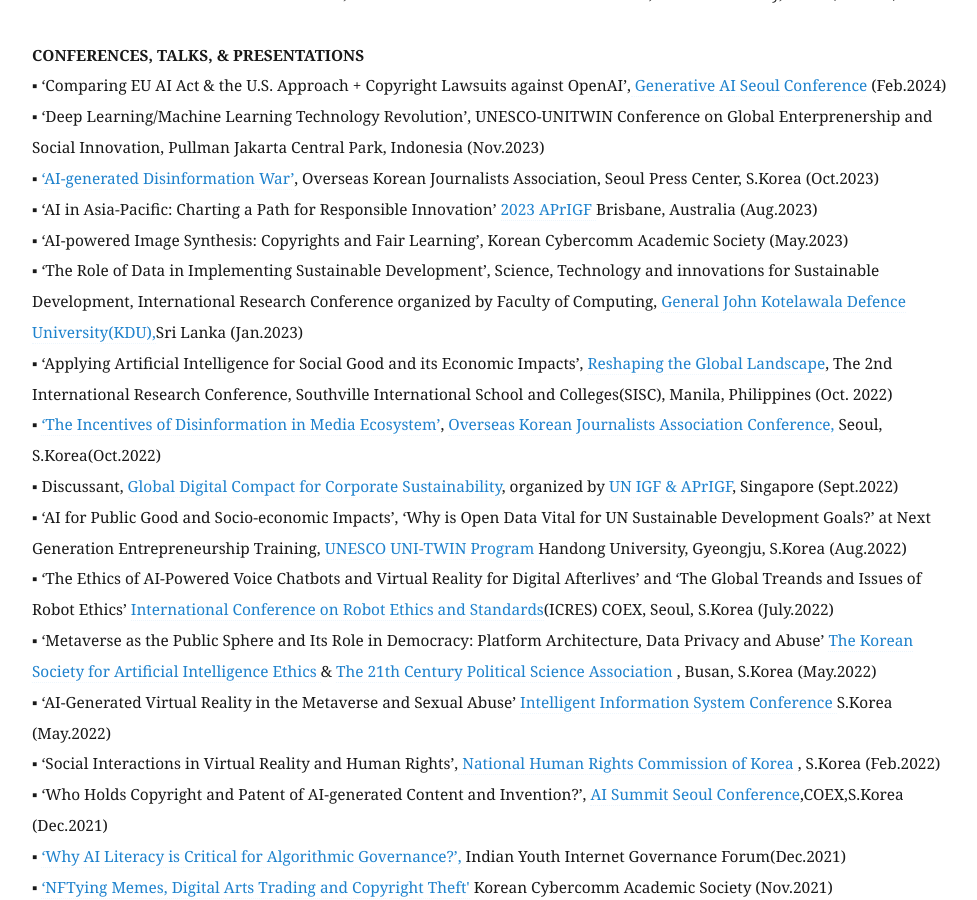
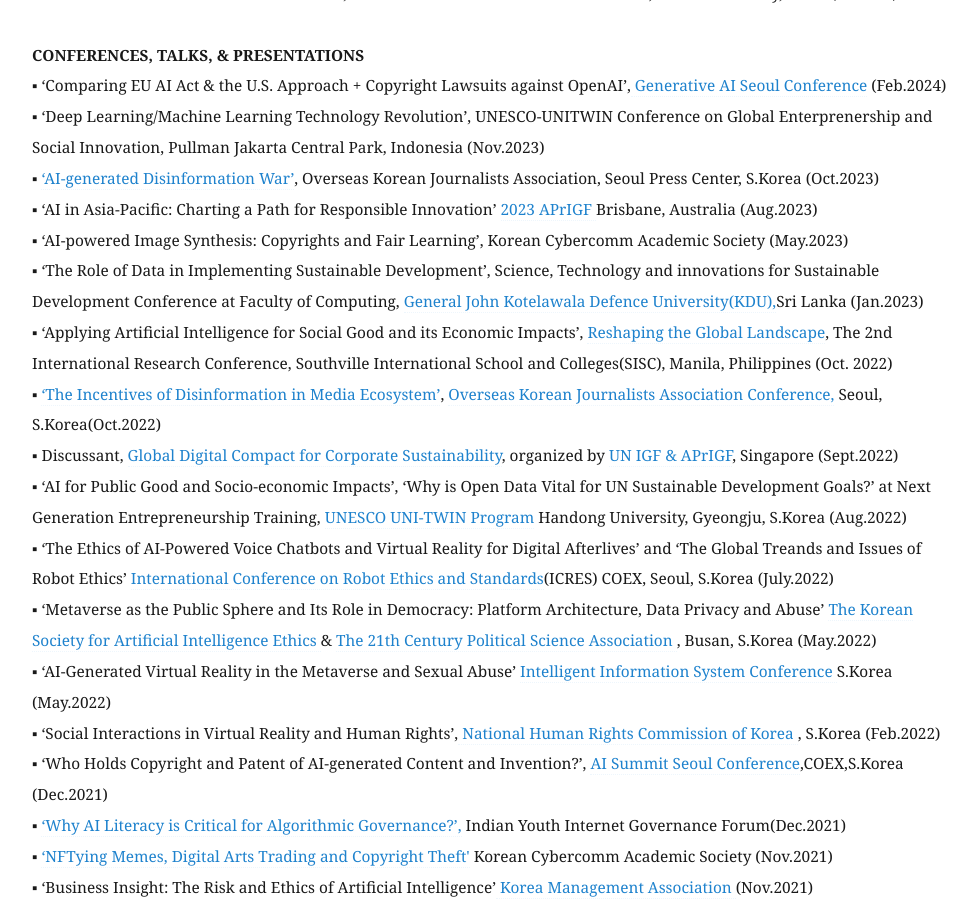
Before and after one commit to eunchangchoi/eunchangchoi.github.io, a Jekyll site: the page built from index.md, in a window 1280 px wide and 900 px high, scrolled down 5077 px. Shown: the whole window, without its empty margins (68-1045 px from the left). Built offline with Jekyll 4.4.1, drawn with Linux system fonts in a browser that asks for light colours.

Commit message:
Update index.md

```diff
--- a/index.md
+++ b/index.md
@@ -104,7 +104,7 @@
 ▪ <a href="https://www.francezone.com/xe/hanweeklynews/2348404"> ‘AI-generated Disinformation War’</a>, Overseas Korean Journalists Association, Seoul Press Center, S.Korea (Oct.2023) <br>
 ▪ ‘AI in Asia-Pacific: Charting a Path for Responsible Innovation’ <a href="https://forms.for.asia/proposal/?proposalform=NjQ1N2JkN2I4YmY3Yi8vMjMvLzEyNTQvLzA="> 2023 APrIGF </a> Brisbane, Australia (Aug.2023) <br>
 ▪ ‘AI-powered Image Synthesis: Copyrights and Fair Learning’, Korean Cybercomm Academic Society (May.2023) <br>
-▪ ‘The Role of Data in Implementing Sustainable Development’, Science, Technology and innovations for Sustainable Development, International Research Conference organized by Faculty of Computing, <a href="https://www.kdu.ac.lk/"> General John Kotelawala Defence University(KDU),</a>Sri Lanka (Jan.2023) <br>
+▪ ‘The Role of Data in Implementing Sustainable Development’, Science, Technology and innovations for Sustainable Development Conference at Faculty of Computing, <a href="https://www.kdu.ac.lk/"> General John Kotelawala Defence University(KDU),</a>Sri Lanka (Jan.2023) <br>
 ▪ ‘Applying Artificial Intelligence for Social Good and its Economic Impacts’, <a href="https://www.southville.edu.ph/news/reshaping-the-global-landscape-through-research-southville-hosts-second-international-research-conference"> Reshaping the Global Landscape</a>, The 2nd International Research Conference, Southville International School and Colleges(SISC), Manila, Philippines (Oct. 2022) <br>
 ▪ <a href="https://www.yna.co.kr/view/AKR20221012124400371?input=1195m"> ‘The Incentives of Disinformation in Media Ecosystem’</a>, <a href="https://www.okja.org/"> Overseas Korean Journalists Association Conference,</a> Seoul, S.Korea(Oct.2022) <br>
 ▪ Discussant, <a href="https://www.un.org/techenvoy/global-digital-compact"> Global Digital Compact for Corporate Sustainability</a>, organized by <a href="https://ap.rigf.asia/news/2022-program-schedule/"> UN IGF & APrIGF</a>, Singapore (Sept.2022)<br>
```
